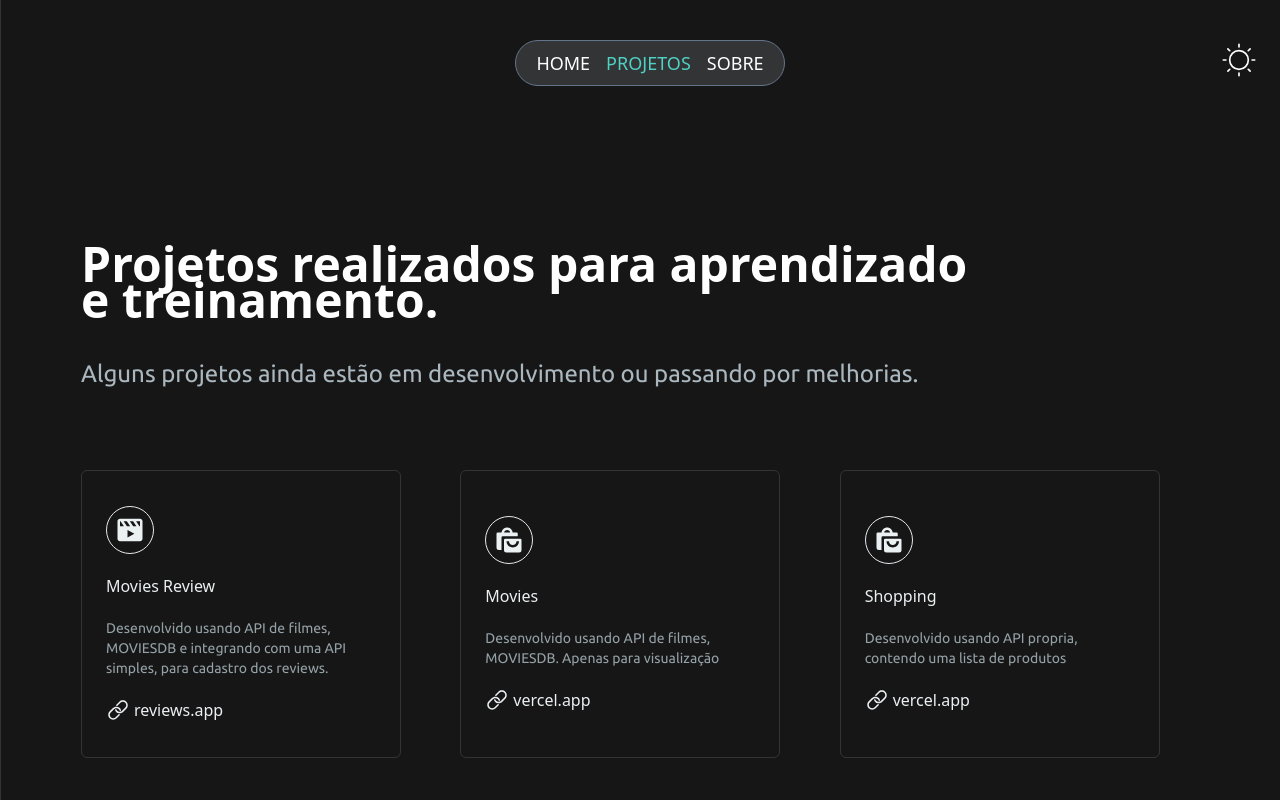
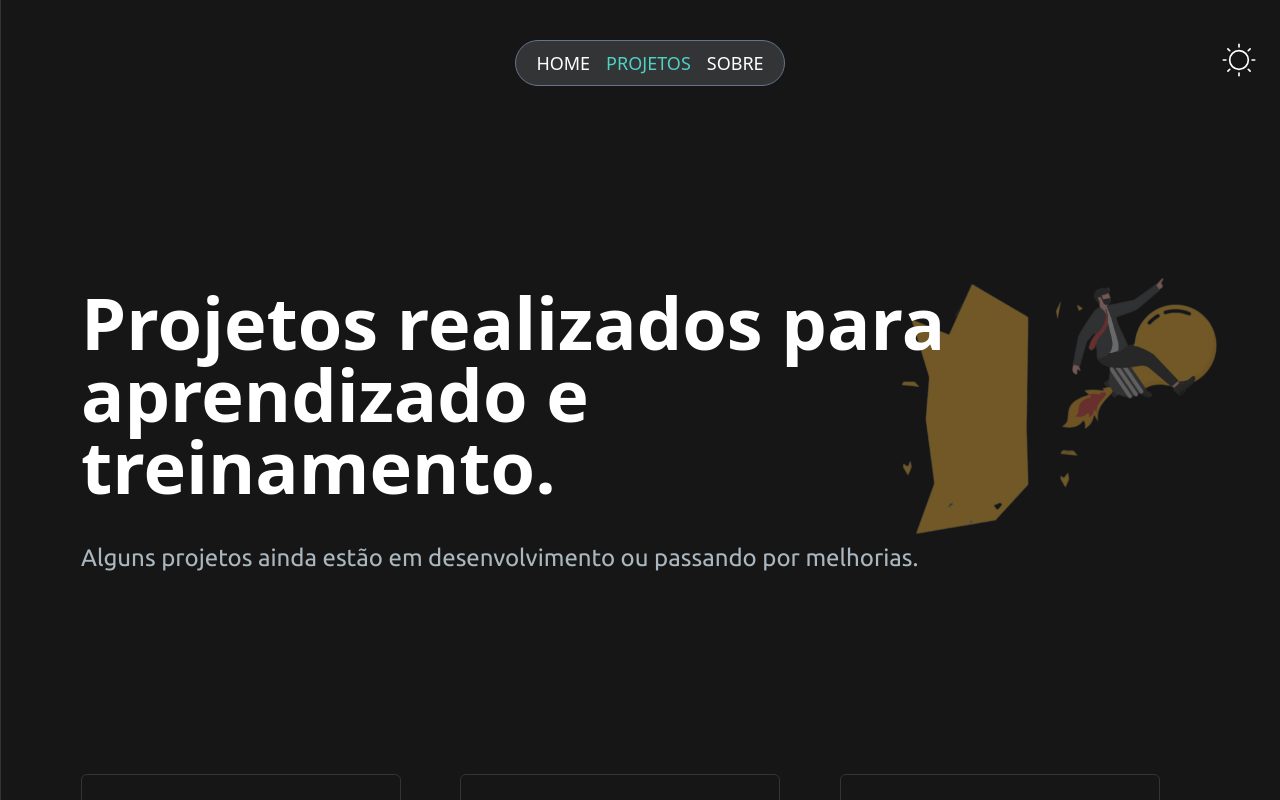
Before and after one commit to jmitsuu/profileport, a React (Vite) app: page /projects in a window 1280 px wide. Shown: the top 800 px of the page. Built offline with nearby package versions, Linux system fonts and the light colour scheme.

Commit message:
new image

```diff
--- a/src/components/Content.tsx
+++ b/src/components/Content.tsx
@@ -7,11 +7,11 @@ export function Content({
   content,
 }: typeContent) {
   return (
-    <main className="md:w-[980px] w-full  md:mb-10">
-      <h1 className="text-white  my-10  dark:text-tecHeavy font-bold md:text-[3rem] text-3xl text-pretty ">
+    <main className="md:w-[980px] w-full z-50  md:mb-10">
+      <h1 className="text-white  my-10  dark:text-tecHeavy z-50 font-bold md:text-7xl text-4xl md:text-left text-center">
         {title}
       </h1>
-      <p className="text-tecLight dark:text-tecMedium mt-5 md:text-2xl text-xl">
+      <p className="text-tecLight dark:text-tecMedium mt-5 md:text-2xl text-xl ">
         {content}
       </p>
     </main>
--- a/src/components/SocialMedia.tsx
+++ b/src/components/SocialMedia.tsx
@@ -7,14 +7,14 @@ import {
 const social = [
   {
     name: 'Instagram',
-    link: 'a',
+    link: 'https://www.instagram.com/jairomiiguel/',
     icon: (
       <FiInstagram className="h-6 w-6 text-tecLight dark:text-tecMedium" />
     ),
   },
   {
     name: 'LinkedIn',
-    link: 'b',
+    link: 'https://www.linkedin.com/in/jairo-miguel-703121146/',
     icon: (
       <PiLinkedinLogoBold className="h-6 w-6 text-tecLight dark:text-tecMedium " />
     ),
--- a/src/pages/Projects.tsx
+++ b/src/pages/Projects.tsx
@@ -8,6 +8,7 @@ import {
   Helmet,
   HelmetProvider,
 } from 'react-helmet-async';
+import project from '../assets/images/dev/proje.png';
 const projects = [
   {
     icon: (
@@ -50,12 +51,20 @@ export function Projects() {
         />
       </Helmet>
 
-      <div className="md:my-40 my-20">
-        <Content
-          title="Projetos realizados para aprendizado e treinamento."
-          content="Alguns projetos ainda estão em desenvolvimento ou passando por melhorias. "
-        />
-        <div className="mt-20">
+      <div className="md:my-40 my-10">
+        <div className="relative md:flex justify-between items-center">
+          <Content
+            title="Projetos realizados para aprendizado e treinamento."
+            content="Alguns projetos ainda estão em desenvolvimento ou passando por melhorias. "
+          />
+          <img
+            src={project}
+            alt="project-photo"
+            className=" md:h-80 h-32 mx-auto opacity-40 absolute top-0 right-0 md:mt-0 mt-4 "
+          />
+        </div>
+
+        <div className="mt-40">
           <ul className="grid md:grid-cols-3 gap-0">
             {projects.map((project) => {
               return (
```
Also changed, not shown: src/assets/images/dev/proje.png (added).
